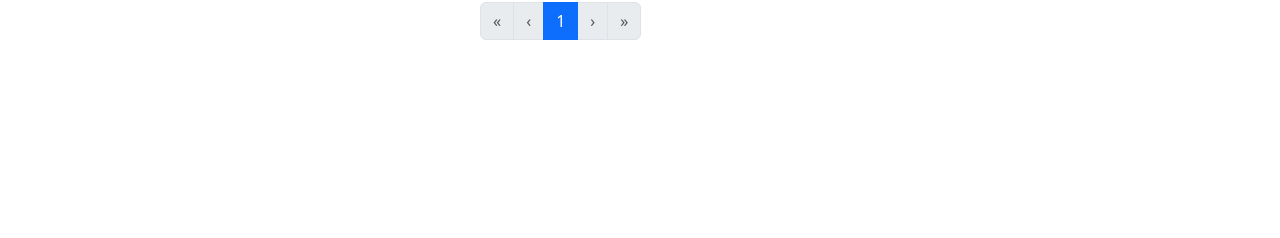
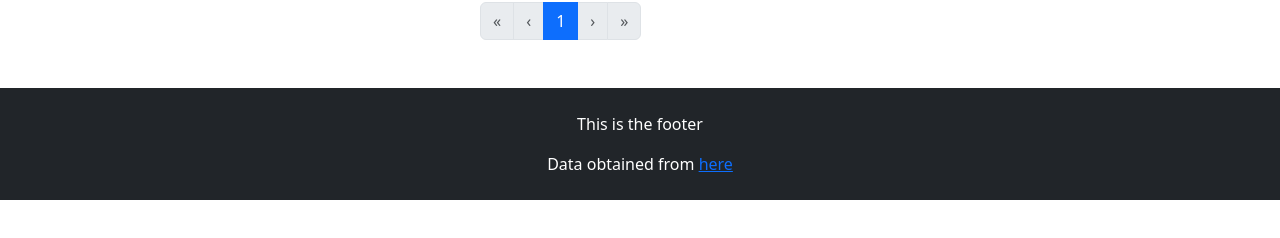
Before and after one commit to Unicomet/rick-and-morty, a Vue app: page /#/character/1 in a window 1280 px wide. Shown: the part 236-474 px from the top of the page. Built offline with nearby package versions, Linux system fonts and the light colour scheme; no server answers.

Commit message:
footer added

```diff
--- a/package.json
+++ b/package.json
@@ -15,7 +15,8 @@
     "core-js": "^3.8.3",
     "graphql": "^16.8.1",
     "graphql-tag": "^2.12.6",
-    "vue": "^2.7.16"
+    "vue": "^2.7.16",
+    "vue-router": "^3.6.5"
   },
   "devDependencies": {
     "@babel/core": "^7.12.16",
--- a/src/App.vue
+++ b/src/App.vue
@@ -2,7 +2,7 @@
 <script>
 // import HelloWorld from './components/HelloWorld.vue'
 import HeaderNavbar from './components/HeaderNavbar.vue'
-
+import FooterComponent from './components/FooterComponent.vue';
 
 const axios = require('axios').default;
 
@@ -10,6 +10,7 @@ export default {
     name: 'App',
     components: {
         HeaderNavbar,
+        FooterComponent
     },
     data() {
         return {
@@ -82,16 +83,14 @@ export default {
                 })
                 .then((response) => {
                     this.characters = response.data.data.characters.results;
-                    this.totalItems = response.data.data.characters.info.count; console.log(this.characters);
+                    this.totalItems = response.data.data.characters.info.count;
+                    console.log(this.characters);
                     console.log("search: " + this.inputSearch + " page: " + this.currentPage);
                 })
                 .catch((error) => {
                     console.log(error);
                 })
                 .finally(() => (this.loading = false));
-        },
-        linkGen(pageNum) {
-            return `/page/${pageNum}`
         },
     },
     mounted() {
@@ -125,19 +124,21 @@ export default {
                                 <p>{{ character.gender }}</p>
                                 <p v-if="character.type">{{ character.type }}</p>
                                 <p v-else>unknown</p>
-                                <a href="/character/id" class="btn btn-primary">See Details</a>
+                                <router-link class="btn btn-primary"
+                                    :to="{ name: 'CharacterDetails', params: { id: character.id } }">See
+                                    Details</router-link>
+
                             </div>
                         </div>
                     </div>
                 </div>
             </div>
-            <div class=" w-25 mx-auto mt-5">
+            <div class=" w-25 mx-auto my-5">
                 <b-pagination v-model="currentPage" :total-rows="totalItems" :per-page="itemsPerPage"
                     aria-controls="my-table" v-on:change="getCharactersBySearch(currentPage)"></b-pagination>
             </div>
-
         </main>
-        <!-- <Home msg="Welcome to Your Vue.js App"/> -->
+        <footer-component />
     </div>
 </template>
 
--- /dev/null
+++ b/src/DetailsCharacter.vue
@@ -0,0 +1,23 @@
+<script>
+import HeaderNavbar from './components/HeaderNavbar.vue';
+import FooterComponent from './components/FooterComponent.vue';
+
+
+export default {
+    name: 'App',
+    components: {
+        HeaderNavbar,
+        FooterComponent
+    },
+}
+</script>
+
+<template>
+    <div>
+        <HeaderNavbar />
+        <h1> This is character {{ route.params.id }}</h1>
+        <FooterComponent />
+    </div>
+</template>
+
+<style></style>
--- /dev/null
+++ b/src/components/FooterComponent.vue
@@ -0,0 +1,20 @@
+<template>
+    <footer class="bg-dark text-white">
+        <div class="container w-25 d-flex flex-column justify-content-center text-center p-4 ">
+            <p>
+                This is the footer
+            </p>
+            <p class="my-0">Data obtained from <a href="https://rickandmortyapi.com/" :target="_blank">here</a> </p>
+        </div>
+    </footer>
+</template>
+
+
+<script>
+export default {
+    name: 'FooterComponent'
+}
+</script>
+
+
+<style></style>
--- a/src/components/HeaderNavbar.vue
+++ b/src/components/HeaderNavbar.vue
@@ -10,8 +10,5 @@
 <script>
 export default {
     name: 'NavBar',
-    props: {
-        msg: String,
-    },
 }
 </script>
--- a/src/main.js
+++ b/src/main.js
@@ -1,6 +1,8 @@
 import Vue from 'vue'
 import App from './App.vue'
+import VueRouter from 'vue-router'
 import { BootstrapVue, IconsPlugin } from 'bootstrap-vue'
+import DetailsCharacter from './DetailsCharacter.vue'
 
 // Import Bootstrap and BootstrapVue CSS files (order is important)
 import 'bootstrap/dist/css/bootstrap.css'
@@ -8,12 +10,22 @@ import 'bootstrap-vue/dist/bootstrap-vue.css'
 
 // Make BootstrapVue available throughout your project
 Vue.use(BootstrapVue)
-// Optionally install the BootstrapVue icon components plugin
 Vue.use(IconsPlugin)
-
+Vue.use(VueRouter)
 Vue.config.productionTip = false
 
+const router = new VueRouter({
+    routes: [
+        {
+            name: 'CharacterDetails',
+            path: '/character/:id',
+            component: DetailsCharacter,
+        },
+    ],
+})
+
 new Vue({
+    router,
     setup() {
         //provide(DefaultApolloClient, apolloClient)
     },
```
Also changed, not shown: jsconfig.json (+3 -10 lines), 1 other file (tests, documents, lock files or other folders).
